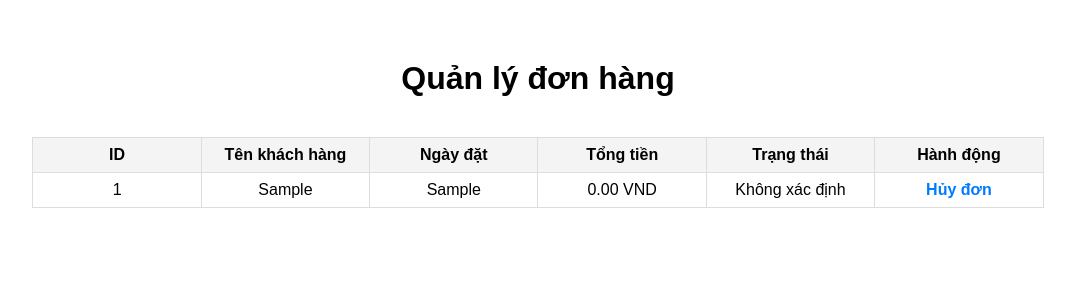
After one commit to LeNguyenXeng/DuAn1-BE, a PHP site: the page made by admin/donhang/listdh.php in a window 1280 px wide. The commit adds this page. Shown: the top 300 px of the page, without its empty margins (102-1177 px from the left). Run offline with PHP 8.4, Linux system fonts and the light colour scheme; tables that the repository leaves empty or names only in its code hold one stand-in row (values such as "Sample post").

```diff
--- /dev/null
+++ b/admin/donhang/listdh.php
@@ -0,0 +1,167 @@
+<?php
+$servername = "localhost";
+$username = "root";
+$password = "";
+$dbname = "duan1";
+
+$conn = new mysqli($servername, $username, $password, $dbname);
+if ($conn->connect_error) {
+    die("Kết nối thất bại: " . $conn->connect_error);
+}
+
+$sql = "SELECT donhang1.id_dh, khachhang.hoten AS customer_name, donhang1.ngaydat, donhang1.tongtien, donhang1.trangthai
+        FROM donhang1
+        JOIN khachhang ON donhang1.id_khachhang = khachhang.id_khachhang
+        ORDER BY donhang1.id_dh DESC";
+$result = $conn->query($sql);
+
+if (isset($_GET['huydh_id'])) {
+    $huydh_id = intval($_GET['huydh_id']);
+    $update_sql = "UPDATE donhang1 SET trangthai = 4 WHERE id_dh = $huydh_id";
+    if ($conn->query($update_sql) === TRUE) {
+        header("Location: listdh.php");
+        exit;
+    } else {
+        echo "<script>alert('Có lỗi xảy ra khi hủy đơn hàng.');</script>";
+    }
+}
+
+if (isset($_GET['duyetdh_id'])) {
+    $duyetdh_id = intval($_GET['duyetdh_id']);
+
+    $get_trangthai_sql = "SELECT trangthai FROM donhang1 WHERE id_dh = $duyetdh_id";
+    $result_trangthai = $conn->query($get_trangthai_sql);
+
+    if ($result_trangthai->num_rows > 0) {
+        $row = $result_trangthai->fetch_assoc();
+        $current_trangthai = $row['trangthai'];
+
+        if ($current_trangthai == 0) {
+            $update_sql = "UPDATE donhang1 SET trangthai = 1 WHERE id_dh = $duyetdh_id";
+        } elseif ($current_trangthai == 1) {
+            $update_sql = "UPDATE donhang1 SET trangthai = 2 WHERE id_dh = $duyetdh_id";
+        } else {
+            echo "<script>alert('Không thể duyệt đơn hàng vì trạng thái không hợp lệ.');</script>";
+            header("Location: listdh.php");
+            exit;
+        }
+
+        if ($conn->query($update_sql) === TRUE) {
+            header("Location: listdh.php");
+            exit;
+        } else {
+            echo "<script>alert('Có lỗi xảy ra khi cập nhật trạng thái đơn hàng.');</script>";
+        }
+    } else {
+        echo "<script>alert('Không tìm thấy đơn hàng.');</script>";
+    }
+}
+
+?>
+
+<!DOCTYPE html>
+<html lang="en">
+<head>
+    <meta charset="UTF-8">
+    <meta name="viewport" content="width=device-width, initial-scale=1.0">
+    <title>Quản lý đơn hàng</title>
+    <style>
+    body {
+        font-family: Arial, sans-serif;
+        text-align: center;
+        margin-top: 60px;
+    }
+
+    .container {
+        width: 80%;
+        margin: 0 auto;
+        padding: 0 20px;
+    }
+
+    table {
+        width: 100%;
+        border-collapse: collapse;
+        margin: 20px 0;
+        table-layout: fixed;
+        margin: 40px auto;
+    }
+
+    th, td {
+        border: 1px solid #ddd;
+        padding: 8px;
+        text-align: center;
+    }
+
+    th {
+        background-color: #f4f4f4;
+    }
+
+    td a {
+        text-decoration: none;
+        color: #007BFF;
+        font-weight: bold;
+    }
+
+    td a:hover {
+        text-decoration: underline;
+    }
+    </style>
+</head>
+<body>
+    <div class="container">
+        <h1>Quản lý đơn hàng</h1>
+        <table>
+            <tr>
+                <th>ID</th>
+                <th>Tên khách hàng</th>
+                <th>Ngày đặt</th>
+                <th>Tổng tiền</th>
+                <th>Trạng thái</th>
+                <th>Hành động</th>
+            </tr>
+            <?php if ($result->num_rows > 0): ?>
+                <?php while ($row = $result->fetch_assoc()): ?>
+                    <tr>
+                        <td><?= $row['id_dh'] ?></td>
+                        <td><?= $row['customer_name'] ?></td>
+                        <td><?= $row['ngaydat'] ?></td>
+                        <td><?= number_format($row['tongtien'], 2) ?> VND</td>
+                        <td>
+                            <?php
+                            switch ($row['trangthai']) {
+                                case '0': echo "Đơn hàng mới"; break;
+                                case '1': echo "Đang xử lý"; break;
+                                case '2': echo "Đang vận chuyển"; break;
+                                case '3': echo "Đã giao"; break;
+                                case '4': echo "Đã hủy"; break;
+                                default: echo "Không xác định"; break;
+                            }
+                            ?>
+                        </td>
+                        <td>
+                            <?php if ($row['trangthai'] == '0'): ?>
+                                <a href="?duyetdh_id=<?= $row['id_dh'] ?>">Duyệt đơn</a> |
+                            <?php elseif ($row['trangthai'] == '1'): ?>
+                                <a href="?duyetdh_id=<?= $row['id_dh'] ?>">Vận chuyển</a> |
+                            <?php endif; ?>
+                            <?php if ($row['trangthai'] != '4'): ?>
+                                <a href="?huydh_id=<?= $row['id_dh'] ?>">Hủy đơn</a>
+                            <?php else: ?>
+                                Đã hủy
+                            <?php endif; ?>
+                        </td>
+                    </tr>
+                <?php endwhile; ?>
+            <?php else: ?>
+                <tr>
+                    <td colspan="6">Không có đơn hàng nào.</td>
+                </tr>
+            <?php endif; ?>
+        </table>
+    </div>
+</body>
+</html>
+
+<?php
+$conn->close();
+?>
--- a/admin/header.php
+++ b/admin/header.php
@@ -111,7 +111,7 @@
                             <div class="sb-nav-link-icon"><i class="fa-solid fa-comments"></i></div>
                             Bình Luận
                         </a>
-                        <a class="nav-link" href="tables.html">
+                        <a class="nav-link" href="index.php?act=listdh">
                             <div class="sb-nav-link-icon"><i class="fas fa-table"></i></div>
                             Quản Lý Đơn Hàng
                         </a>
--- a/admin/index.php
+++ b/admin/index.php
@@ -198,6 +198,9 @@ if(isset($_GET['act'])){
                     case 'xoabl':
                         include "binhluan/delete_comment.php";
                         break;
+                        case 'listdh':
+                            include "donhang/listdh.php";
+                        break;
 
         default:
             include "home.php";
```
Also changed, not shown: view/product-detail.php (+105 -7 lines), view/updatecmt.php (added, +51 -0 lines).
